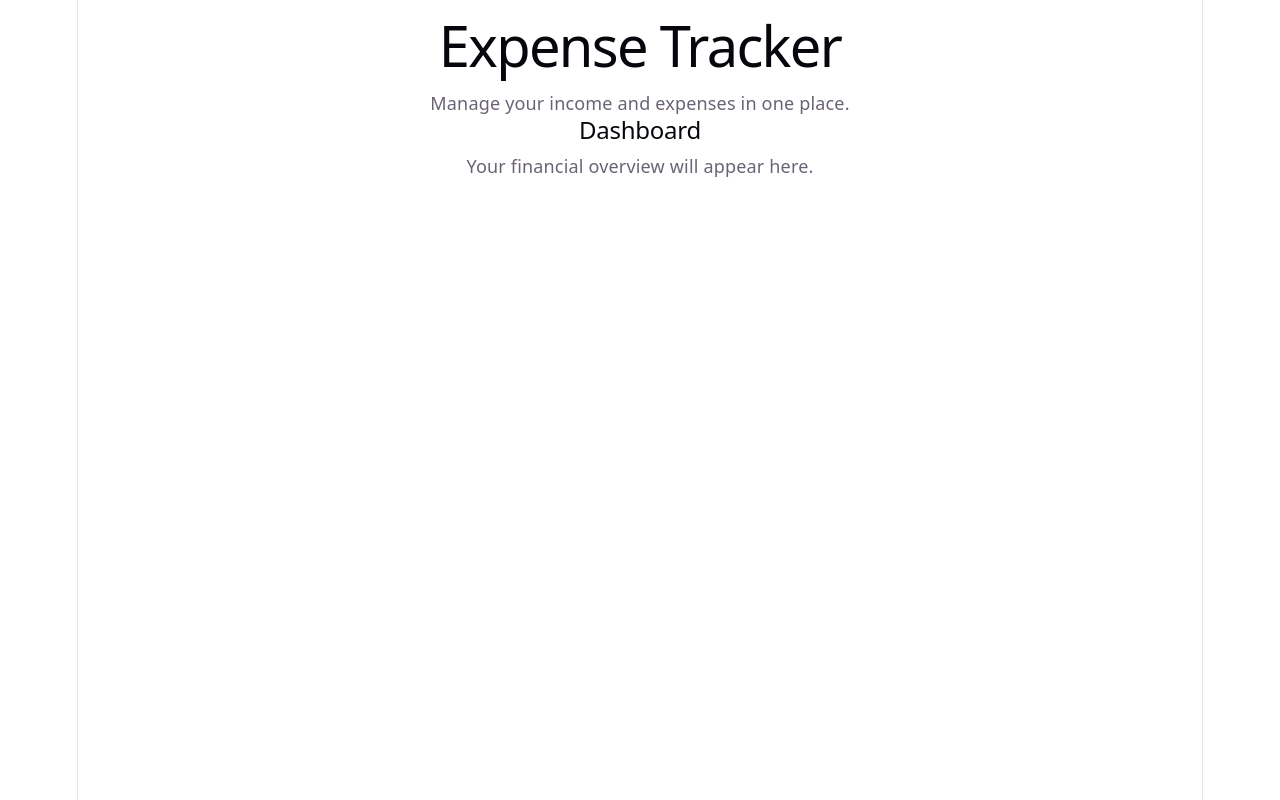
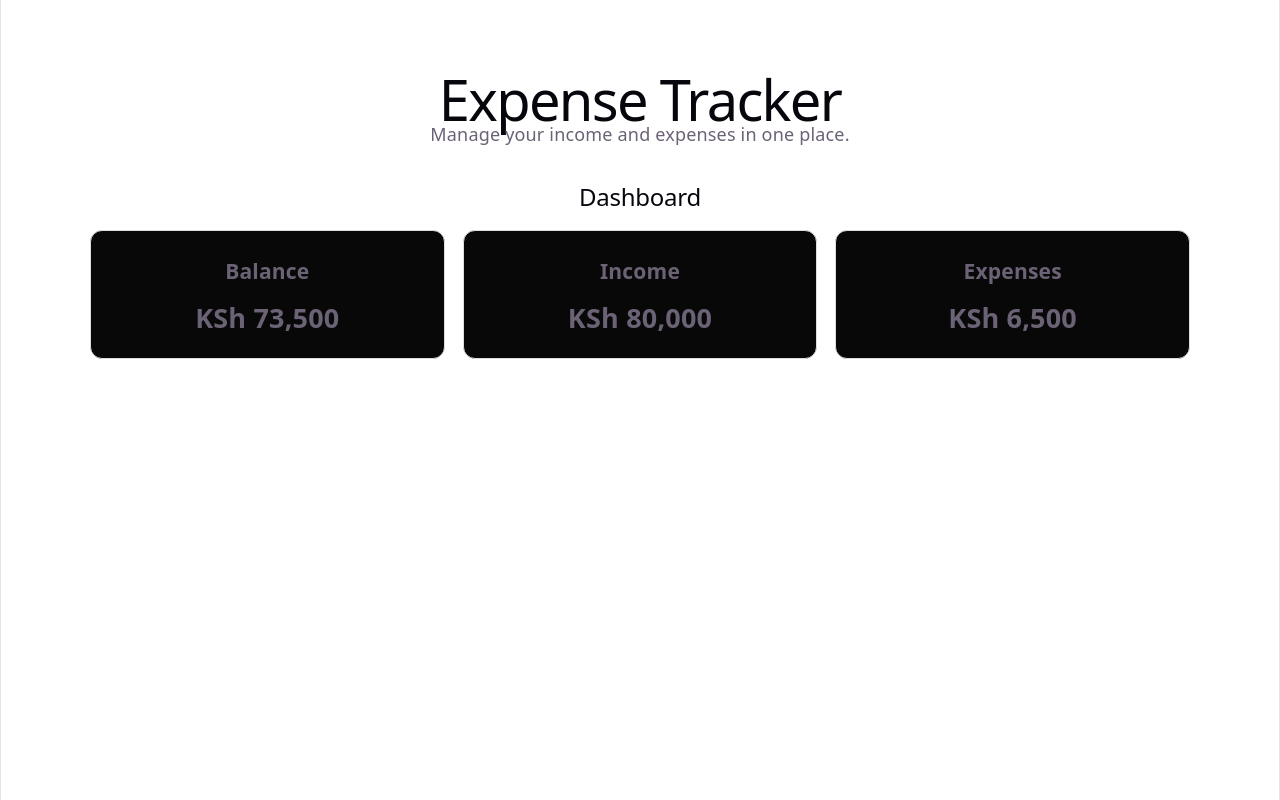
Before and after one commit to SuleimanX/ExpenseTracker, a React (Vite) app: page / in a window 1280 px wide. Built offline with nearby package versions, Linux system fonts and the light colour scheme.

Commit message:
Add dashboard summary cards

```diff
--- a/src/App.css
+++ b/src/App.css
@@ -1,184 +1,48 @@
-.counter {
-  font-size: 16px;
-  padding: 5px 10px;
-  border-radius: 5px;
-  color: var(--accent);
-  background: var(--accent-bg);
-  border: 2px solid transparent;
-  transition: border-color 0.3s;
-  margin-bottom: 24px;
-
-  &:hover {
-    border-color: var(--accent-border);
-  }
-  &:focus-visible {
-    outline: 2px solid var(--accent);
-    outline-offset: 2px;
-  }
+#root {
+  width: 100%;
 }
 
-.hero {
-  position: relative;
-
-  .base,
-  .framework,
-  .vite {
-    inset-inline: 0;
-    margin: 0 auto;
-  }
-
-  .base {
-    width: 170px;
-    position: relative;
-    z-index: 0;
-  }
-
-  .framework,
-  .vite {
-    position: absolute;
-  }
-
-  .framework {
-    z-index: 1;
-    top: 34px;
-    height: 28px;
-    transform: perspective(2000px) rotateZ(300deg) rotateX(44deg) rotateY(39deg)
-      scale(1.4);
-  }
-
-  .vite {
-    z-index: 0;
-    top: 107px;
-    height: 26px;
-    width: auto;
-    transform: perspective(2000px) rotateZ(300deg) rotateX(40deg) rotateY(39deg)
-      scale(0.8);
-  }
+.app {
+  width: min(1100px, 92%);
+  margin: 0 auto;
+  padding: 3rem 0;
 }
 
-#center {
-  display: flex;
-  flex-direction: column;
-  gap: 25px;
-  place-content: center;
-  place-items: center;
-  flex-grow: 1;
-
-  @media (max-width: 1024px) {
-    padding: 32px 20px 24px;
-    gap: 18px;
-  }
+.app-header {
+  margin-bottom: 2rem;
 }
 
-#next-steps {
-  display: flex;
-  border-top: 1px solid var(--border);
-  text-align: left;
-
-  & > div {
-    flex: 1 1 0;
-    padding: 32px;
-    @media (max-width: 1024px) {
-      padding: 24px 20px;
-    }
-  }
-
-  .icon {
-    margin-bottom: 16px;
-    width: 22px;
-    height: 22px;
-  }
-
-  @media (max-width: 1024px) {
-    flex-direction: column;
-    text-align: center;
-  }
+.app-header h1 {
+  margin-bottom: 0.5rem;
 }
 
-#docs {
-  border-right: 1px solid var(--border);
-
-  @media (max-width: 1024px) {
-    border-right: none;
-    border-bottom: 1px solid var(--border);
-  }
+.app-header p {
+  margin: 0;
 }
 
-#next-steps ul {
-  list-style: none;
-  padding: 0;
-  display: flex;
-  gap: 8px;
-  margin: 32px 0 0;
-
-  .logo {
-    height: 18px;
-  }
-
-  a {
-    color: var(--text-h);
-    font-size: 16px;
-    border-radius: 6px;
-    background: var(--social-bg);
-    display: flex;
-    padding: 6px 12px;
-    align-items: center;
-    gap: 8px;
-    text-decoration: none;
-    transition: box-shadow 0.3s;
-
-    &:hover {
-      box-shadow: var(--shadow);
-    }
-    .button-icon {
-      height: 18px;
-      width: 18px;
-    }
-  }
-
-  @media (max-width: 1024px) {
-    margin-top: 20px;
-    flex-wrap: wrap;
-    justify-content: center;
-
-    li {
-      flex: 1 1 calc(50% - 8px);
-    }
-
-    a {
-      width: 100%;
-      justify-content: center;
-      box-sizing: border-box;
-    }
-  }
+.dashboard h2 {
+  margin-bottom: 1rem;
 }
 
-#spacer {
-  height: 88px;
-  border-top: 1px solid var(--border);
-  @media (max-width: 1024px) {
-    height: 48px;
-  }
+.summary-cards {
+  display: grid;
+  grid-template-columns: repeat(3, 1fr);
+  gap: 1rem;
 }
 
-.ticks {
-  position: relative;
-  width: 100%;
+.summary-card {
+  padding: 1.5rem;
+  border: 1px solid #ddd;
+  border-radius: 12px;
+  background: #080808;
+}
 
-  &::before,
-  &::after {
-    content: '';
-    position: absolute;
-    top: -4.5px;
-    border: 5px solid transparent;
-  }
+.summary-card h3 {
+  margin-top: 0;
+}
 
-  &::before {
-    left: 0;
-    border-left-color: var(--border);
-  }
-  &::after {
-    right: 0;
-    border-right-color: var(--border);
-  }
+.summary-card p {
+  margin-bottom: 0;
+  font-size: 1.5rem;
+  font-weight: 700;
 }
--- a/src/App.jsx
+++ b/src/App.jsx
@@ -1,4 +1,38 @@
+import "./App.css";
+
+
+const transactions = [
+  {
+    id: 1,
+    description: "Salary",
+    amount: 80000,
+    type: "income",
+  },
+  {
+    id: 2,
+    description: "Groceries",
+    amount: 4500,
+    type: "expense",
+  },
+  {
+    id: 3,
+    description: "Transport",
+    amount: 2000,
+    type: "expense",
+  },
+];
+
 function App() {
+  const income = transactions
+    .filter((transaction) => transaction.type === "income")
+    .reduce((total, transaction) => total + transaction.amount, 0);
+
+  const expenses = transactions
+    .filter((transaction) => transaction.type === "expense")
+    .reduce((total, transaction) => total + transaction.amount, 0);
+
+  const balance = income - expenses;
+
   return (
     <main className="app">
       <header className="app-header">
@@ -8,7 +42,23 @@ function App() {
 
       <section className="dashboard">
         <h2>Dashboard</h2>
-        <p>Your financial overview will appear here.</p>
+
+        <div className="summary-cards">
+          <article className="summary-card">
+            <h3>Balance</h3>
+            <p>KSh {balance.toLocaleString()}</p>
+          </article>
+
+          <article className="summary-card">
+            <h3>Income</h3>
+            <p>KSh {income.toLocaleString()}</p>
+          </article>
+
+          <article className="summary-card">
+            <h3>Expenses</h3>
+            <p>KSh {expenses.toLocaleString()}</p>
+          </article>
+        </div>
       </section>
     </main>
   );
```
